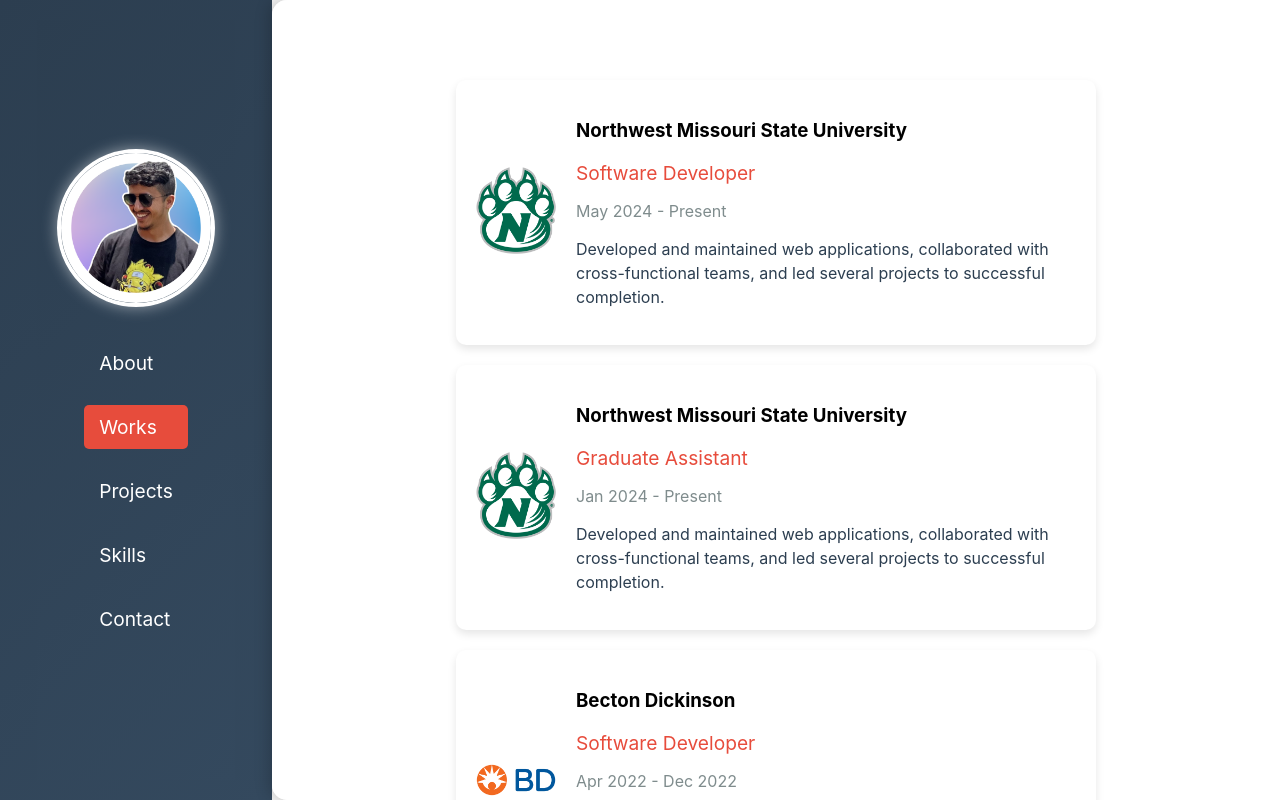
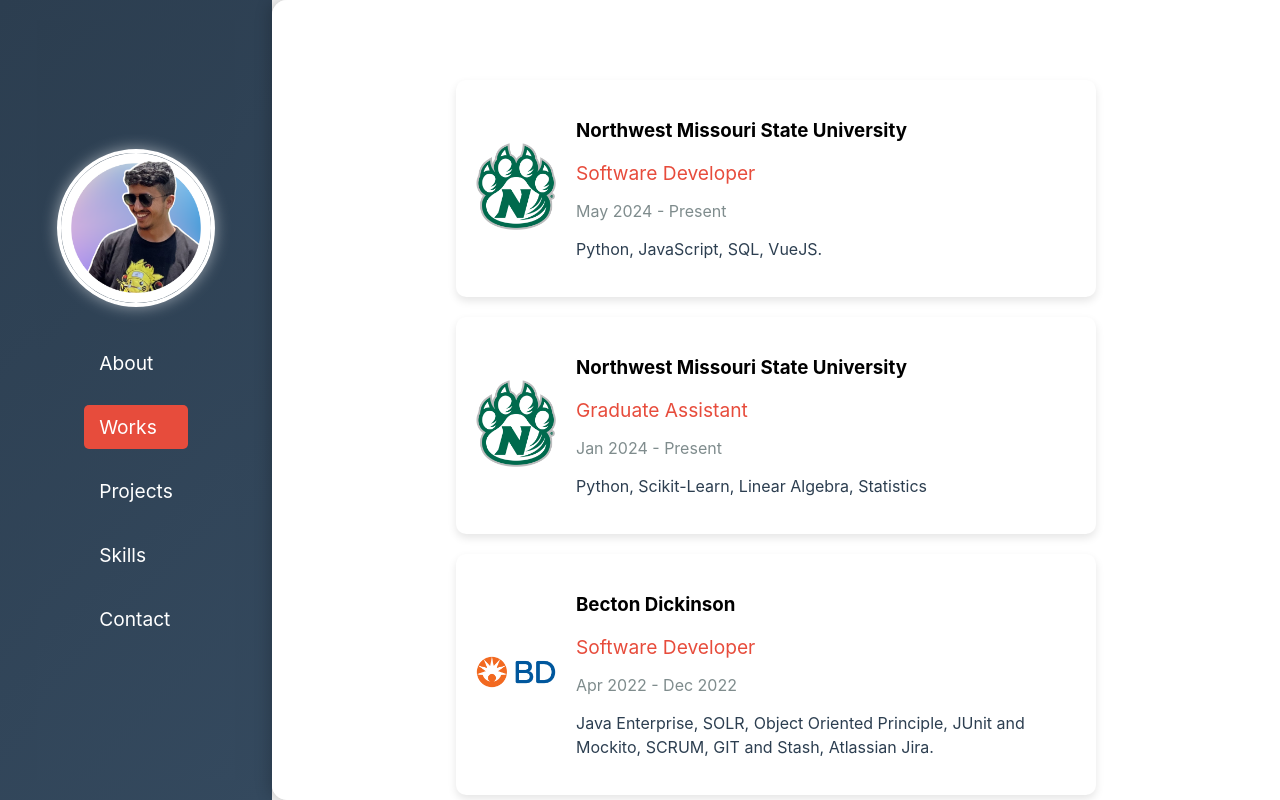
Before and after one commit to spsaroj/spsaroj.github.io, a React (Create React App) app: page /works in a window 1280 px wide. Built offline with nearby package versions, Linux system fonts and the light colour scheme.

Commit message:
update work section and resume

```diff
--- a/package.json
+++ b/package.json
@@ -1,6 +1,7 @@
 {
   "name": "portfolio",
   "version": "0.1.0",
+  "homepage": "https://spsaroj.github.io/",
   "private": true,
   "dependencies": {
     "@testing-library/jest-dom": "^5.17.0",
--- a/public/index.html
+++ b/public/index.html
@@ -6,8 +6,8 @@
     <meta name="viewport" content="width=device-width, initial-scale=1" />
     <meta name="theme-color" content="#000000" />
     <meta
-      name="description"
-      content="Web site created using create-react-app"
+      name="Saroj Paudel"
+      content="Saroj Portfolio"
     />
     <link rel="apple-touch-icon" href="%PUBLIC_URL%/logo192.png" />
     <!--
--- a/src/constants/consts.js
+++ b/src/constants/consts.js
@@ -14,7 +14,7 @@ export const workExperiences = [
     company: 'Northwest Missouri State University',
     role: 'Software Developer',
     duration: 'May 2024 - Present',
-    description: 'Developed and maintained web applications, collaborated with cross-functional teams, and led several projects to successful completion.',
+    description: 'Python, JavaScript, SQL, VueJS.',
     logo: `${nwmsuLogo}`,
     website: 'https://www.nwmissouri.edu/academics/LTC/learning/index.htm',
   },
@@ -22,7 +22,7 @@ export const workExperiences = [
     company: 'Northwest Missouri State University',
     role: 'Graduate Assistant',
     duration: 'Jan 2024 - Present',
-    description: 'Developed and maintained web applications, collaborated with cross-functional teams, and led several projects to successful completion.',
+    description: 'Python, Scikit-Learn, Linear Algebra, Statistics',
     logo: `${nwmsuLogo}`,
     website: 'https://www.nwmissouri.edu/csis/',
   },
@@ -30,7 +30,7 @@ export const workExperiences = [
     company: 'Becton Dickinson',
     role: 'Software Developer',
     duration: 'Apr 2022 - Dec 2022',
-    description: 'Worked on improving the user interface and experience of the company’s flagship product, optimized performance, and implemented responsive design.',
+    description: 'Java Enterprise, SOLR, Object Oriented Principle, JUnit and Mockito, SCRUM, GIT and Stash, Atlassian Jira.',
     logo: `${bdLogo}`,
     website: 'https://www.bd.com/',
   },
@@ -38,7 +38,7 @@ export const workExperiences = [
     company: 'Genpact',
     role: 'Software Developer',
     duration: 'Nov 2021 - Mar 2022',
-    description: 'Assisted in developing internal tools, learned about agile development practices, and contributed to code reviews and testing.',
+    description: 'Java Servlets, Adobe Experience Manager (AEM), POJO classes, large JSON files, SCRUM, GIT and Stash, Atlassian Jira.',
     logo: `${genpactLogo}`,
     website: 'https://www.genpact.com/',
   },
@@ -46,7 +46,7 @@ export const workExperiences = [
     company: 'Peep Connect',
     role: 'Mobile Developer',
     duration: 'Mar 2019 - Sept 2021',
-    description: 'Assisted in developing internal tools, learned about agile development practices, and contributed to code reviews and testing.',
+    description: 'Swift and SwiftUI, core iOS frameworks (UIKit, Core Data, MapKit), REST APIs, MVVM architecture, AWS (EC2, RDS), Combine, XCTest, Firebase for messaging, analytics, and notifications, third-party APIs like Twilio, Foursquare, and Mapbox. Scrum, Git/GitHub, Atlassian Jira.',
     logo: `${peepLogo}`,
     website: 'https://www.linkedin.com/company/peepconnect/',
   }
```
Also changed, not shown: public/manifest.json, 1 other file (tests, documents, lock files or other folders).
